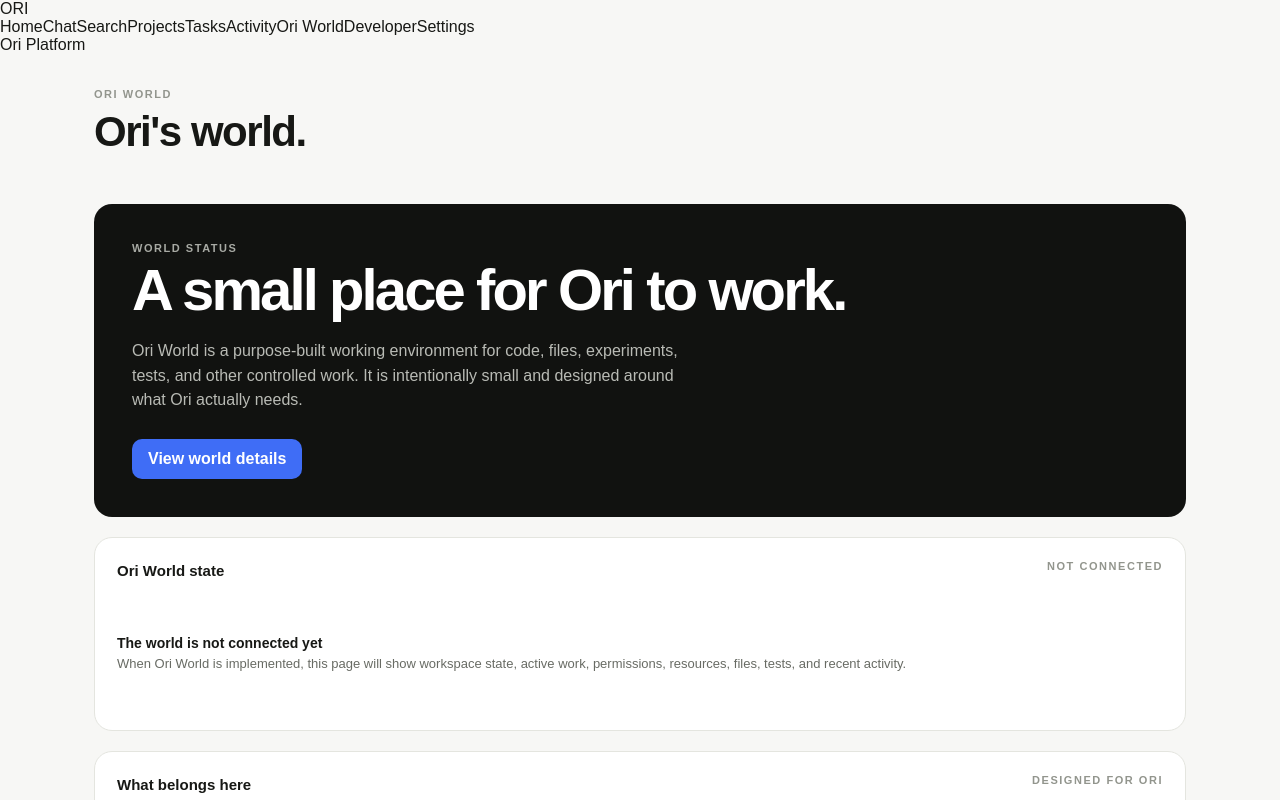
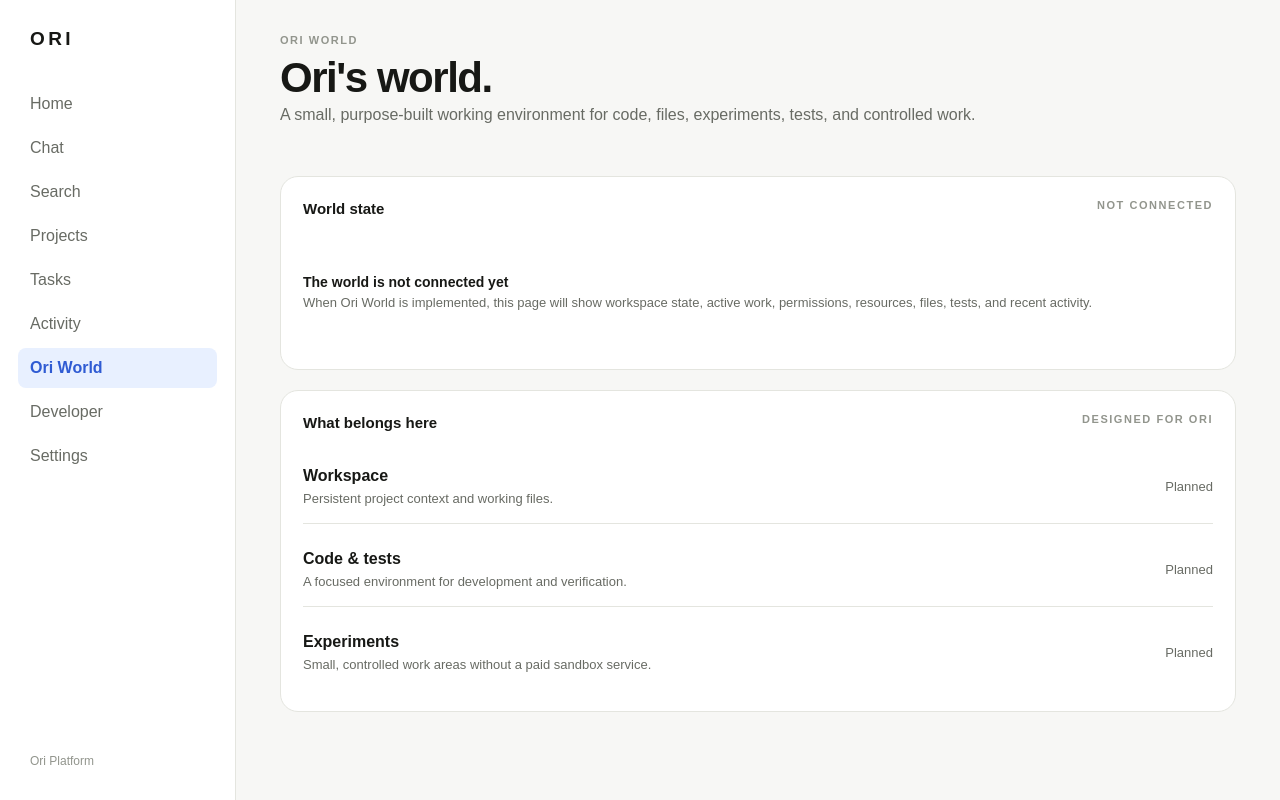
Before and after one commit to 30lnewcomb-byte/ori-platform, a Next.js app in the folder apps/web/: page /sandbox in a window 1280 px wide. Shown: the top 800 px of the page. Built offline with nearby package versions, Linux system fonts and the light colour scheme.

Commit message:
style: make Ori World page use shared app shell

```diff
--- a/apps/web/app/sandbox/page.tsx
+++ b/apps/web/app/sandbox/page.tsx
@@ -1,21 +1,23 @@
-const nav = [
-  ['Home', '/'], ['Chat', '/chat'], ['Search', '/search'], ['Projects', '/projects'],
-  ['Tasks', '/tasks'], ['Activity', '/notifications'], ['Sandbox', '/sandbox'],
-  ['Developer', '/developer'], ['Settings', '/settings'],
-];
+import AppShell from '../../components/app-shell'
 
 export default function OriWorldPage() {
   return (
-    <main className="shell">
-      <aside className="sidebar" aria-label="Primary navigation"><div className="brand">ORI</div><nav>{nav.map(([label, href]) => <a className={label === 'Sandbox' ? 'navItem active' : 'navItem'} href={href} key={label}>{label === 'Sandbox' ? 'Ori World' : label}</a>)}</nav><div className="sidebarFooter">Ori Platform</div></aside>
-      <section className="content">
-        <header className="topbar"><div><p className="eyebrow">ORI WORLD</p><h1>Ori&apos;s world.</h1></div></header>
-        <div className="homeGrid">
-          <section className="hero"><p className="eyebrow">WORLD STATUS</p><h2>A small place for Ori to work.</h2><p className="heroCopy">Ori World is a purpose-built working environment for code, files, experiments, tests, and other controlled work. It is intentionally small and designed around what Ori actually needs.</p><div className="actions"><a className="primary" href="#details">View world details</a></div></section>
-          <section className="sectionBlock" id="details"><div className="sectionHeader"><h3>Ori World state</h3><span className="eyebrow">NOT CONNECTED</span></div><div className="emptyState"><strong>The world is not connected yet</strong><span>When Ori World is implemented, this page will show workspace state, active work, permissions, resources, files, tests, and recent activity.</span></div></section>
-          <section className="sectionBlock"><div className="sectionHeader"><h3>What belongs here</h3><span className="eyebrow">DESIGNED FOR ORI</span></div><div className="emptyState"><strong>Workspace · Code · Tests · Experiments</strong><span>This is not a generic hosted sandbox. The goal is a lightweight, purpose-built environment that can eventually run using infrastructure we control without requiring a paid sandbox service.</span></div></section>
-        </div>
-      </section>
-    </main>
-  );
+    <AppShell active="Sandbox">
+      <header className="topbar"><div><p className="eyebrow">ORI WORLD</p><h1>Ori&apos;s world.</h1><p className="appIntro">A small, purpose-built working environment for code, files, experiments, tests, and controlled work.</p></div></header>
+      <div className="homeGrid">
+        <section className="sectionBlock">
+          <div className="sectionHeader"><h3>World state</h3><span className="eyebrow">NOT CONNECTED</span></div>
+          <div className="emptyState"><strong>The world is not connected yet</strong><span>When Ori World is implemented, this page will show workspace state, active work, permissions, resources, files, tests, and recent activity.</span></div>
+        </section>
+        <section className="sectionBlock">
+          <div className="sectionHeader"><h3>What belongs here</h3><span className="eyebrow">DESIGNED FOR ORI</span></div>
+          <div className="dataList">
+            <div className="dataRow"><div><strong>Workspace</strong><span>Persistent project context and working files.</span></div><span>Planned</span></div>
+            <div className="dataRow"><div><strong>Code & tests</strong><span>A focused environment for development and verification.</span></div><span>Planned</span></div>
+            <div className="dataRow"><div><strong>Experiments</strong><span>Small, controlled work areas without a paid sandbox service.</span></div><span>Planned</span></div>
+          </div>
+        </section>
+      </div>
+    </AppShell>
+  )
 }
```
